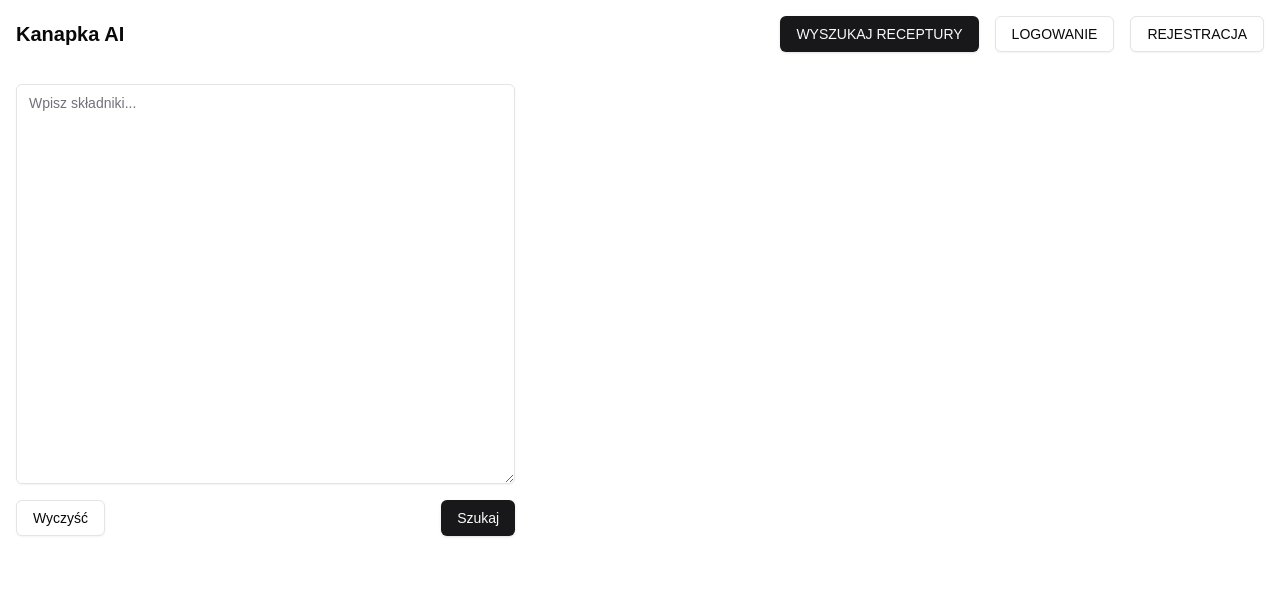
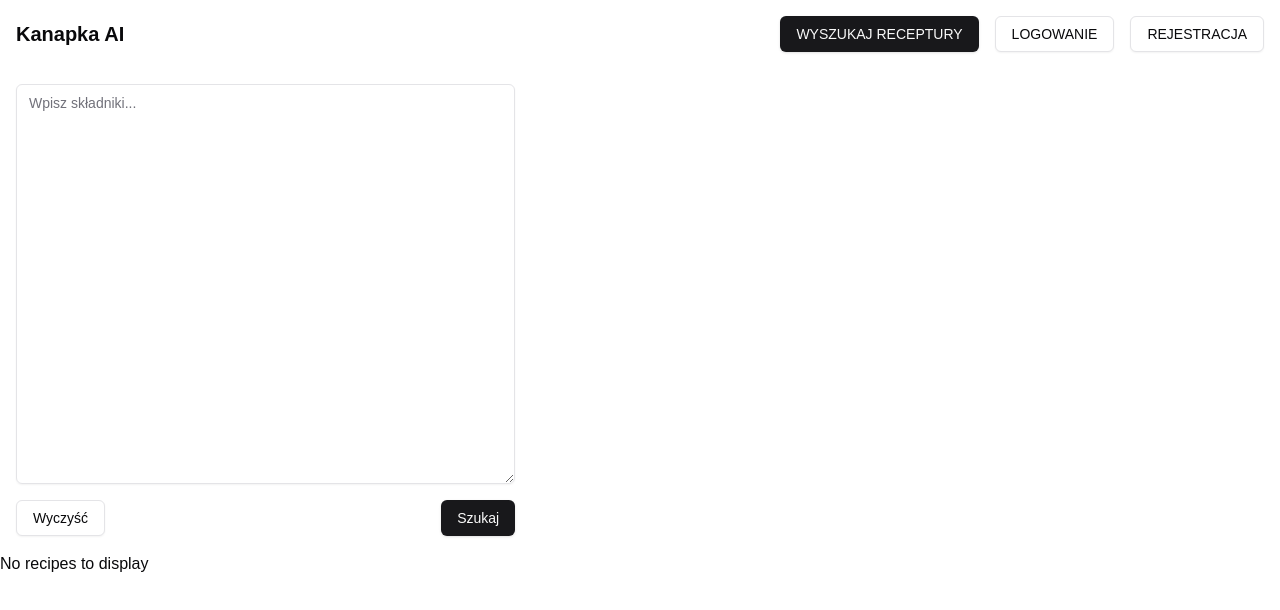
Before and after one commit to Glider6014/kanapka-ai, a Next.js app: page / in a window 1280 px wide. Shown: the top 610 px of the page. Built offline with nearby package versions, Linux system fonts and the light colour scheme; what tailwindcss-motion would draw is missing.

Commit message:
Refactor recipe search functionality to manage state and display results

```diff
--- a/app/page.tsx
+++ b/app/page.tsx
@@ -2,11 +2,15 @@
 import { useState } from "react";
 import { SearchRecipes } from "@/components/SearchRecipes";
 import { RecipesList } from "@/components/RecipesList";
+import { RecipeType } from "@/models/Recipe";
 
 export default function Home() {
+  const [recipes, setRecipes] = useState<RecipeType[]>([]);
+
   return (
     <>
-      <SearchRecipes />
+      <SearchRecipes setRecipes={setRecipes} />
+      <RecipesList recipes={recipes} />
     </>
   );
 }
--- a/components/SearchRecipes.tsx
+++ b/components/SearchRecipes.tsx
@@ -2,8 +2,13 @@ import { Button } from "@/components/ui/button";
 import { Textarea } from "@/components/ui/textarea";
 import { useRouter } from "next/navigation";
 import { useState } from "react";
+import { RecipeType } from "@/models/Recipe";
 
-export const SearchRecipes = () => {
+type SearchRecipesProps = {
+  setRecipes: React.Dispatch<React.SetStateAction<RecipeType[]>>;
+};
+
+export const SearchRecipes = ({ setRecipes }: SearchRecipesProps) => {
   const [ingredients, setIngredients] = useState("");
   const [isLoading, setIsLoading] = useState(false);
   const router = useRouter();
@@ -20,7 +25,7 @@ export const SearchRecipes = () => {
       });
       if (response.ok) {
         const data = await response.json();
-        // Przekieruj lub odśwież listę przepisów po wyszukaniu
+        setRecipes(data.recipes);
         router.refresh();
       } else {
         console.error("Błąd podczas generowania przepisów");
@@ -38,7 +43,6 @@ export const SearchRecipes = () => {
 
   return (
     <div className="container mx-auto p-4">
-      {/* Navigation Bar */}
       <nav className="mb-8 flex items-center justify-between">
         <div className="text-xl font-bold">Kanapka AI</div>
         <div className="flex gap-4">
@@ -47,10 +51,7 @@ export const SearchRecipes = () => {
           <Button variant="outline">REJESTRACJA</Button>
         </div>
       </nav>
-
-      {/* Main Content */}
       <div className="flex gap-4">
-        {/* Left Section - Textarea */}
         <div className="w-2/5">
           <Textarea
             className="min-h-[400px]"
@@ -67,9 +68,6 @@ export const SearchRecipes = () => {
             </Button>
           </div>
         </div>
-
-        {/* Right Section */}
-        {/* Usuń tabelę wyników z tego komponentu */}
       </div>
     </div>
   );
```
